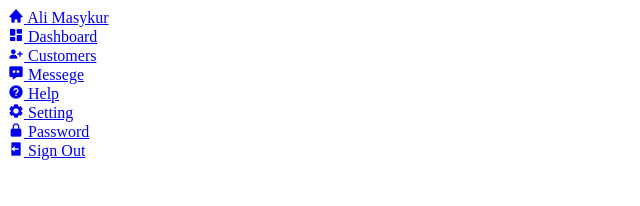
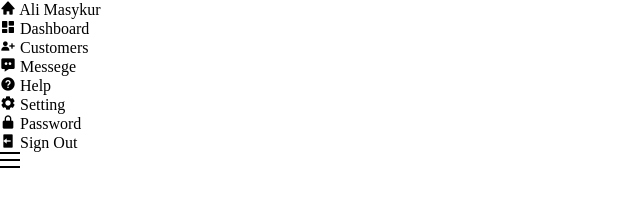
Before and after one commit to AliMasykur10/latihan7_navbar_complex, a plain HTML site: page index.html in a window 1280 px wide. Shown: the whole page, without its empty margins (0-640 px from the left). Drawn offline with nearby package versions, Linux system fonts and the light colour scheme.

Commit message:
menambahkan fungsi toggle pada java script & membuat style tombol open-close

```diff
--- a/index.html
+++ b/index.html
@@ -61,7 +61,11 @@
             </a>
           </div>
         </div>
-        <div class="open-close"></div>
+        <div class="open-close" onclick="navbar()">
+          <span></span>
+          <span></span>
+          <span></span>
+        </div>
       </nav>
     </head>
     <main>
@@ -69,6 +73,10 @@
       <div class="container-satu"></div>
     </main>
 
-    <script></script>
+    <script>
+      function navbar() {
+        document.body.classList.toggle("active");
+      }
+    </script>
   </body>
 </html>
--- a/style.css
+++ b/style.css
@@ -0,0 +1,32 @@
+@import url("https://fonts.googleapis.com/css2?family=Poppins:wght@200;600&display=swap");
+
+* {
+  margin: 0;
+  padding: 0;
+  box-sizing: border-box;
+}
+
+body {
+  width: 100vw;
+  height: 100vh;
+  font-family: "Poppins" sans-serif;
+  display: flex;
+}
+
+a {
+  text-decoration: none;
+  color: inherit;
+}
+
+/* navbar */
+
+.open-close span {
+  display: block;
+  width: 20px;
+  height: 2px;
+  background-color: black;
+}
+
+.open-close span:not(:first-child) {
+  margin-top: 5px;
+}
```
